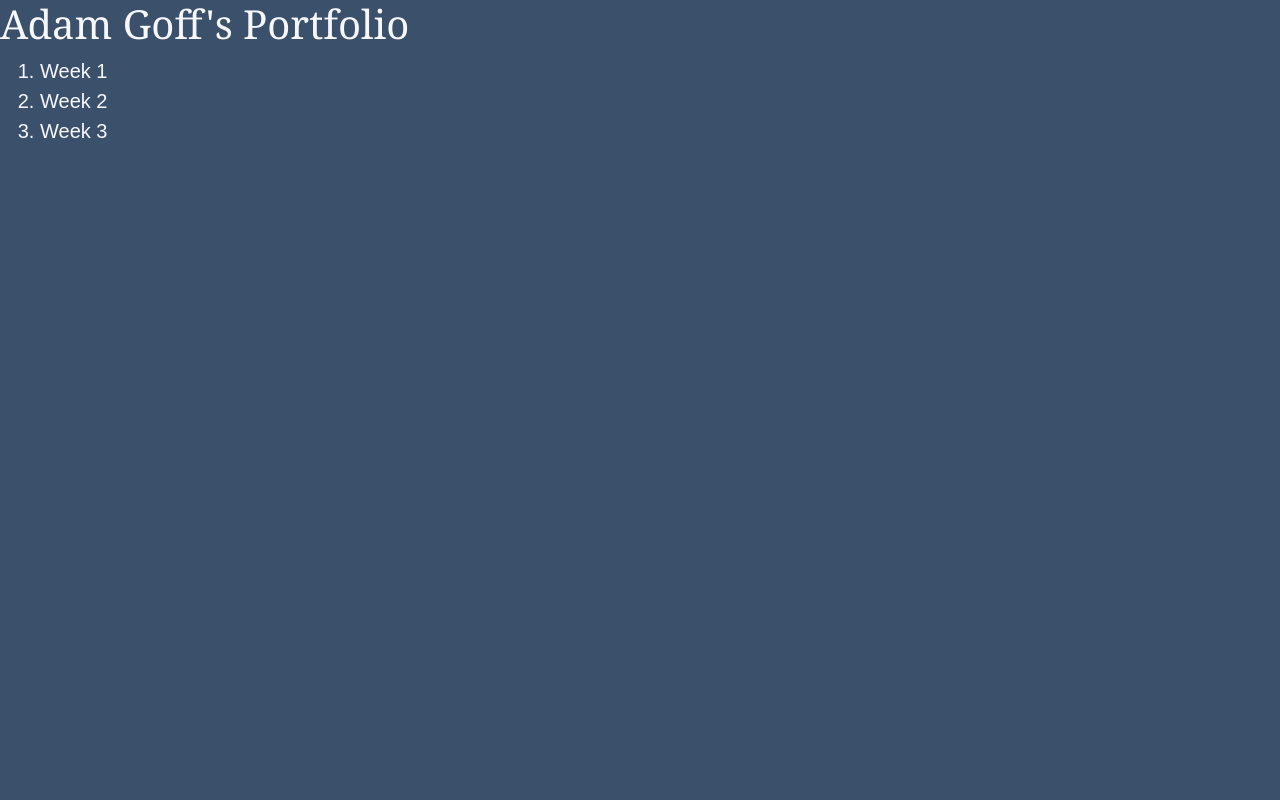
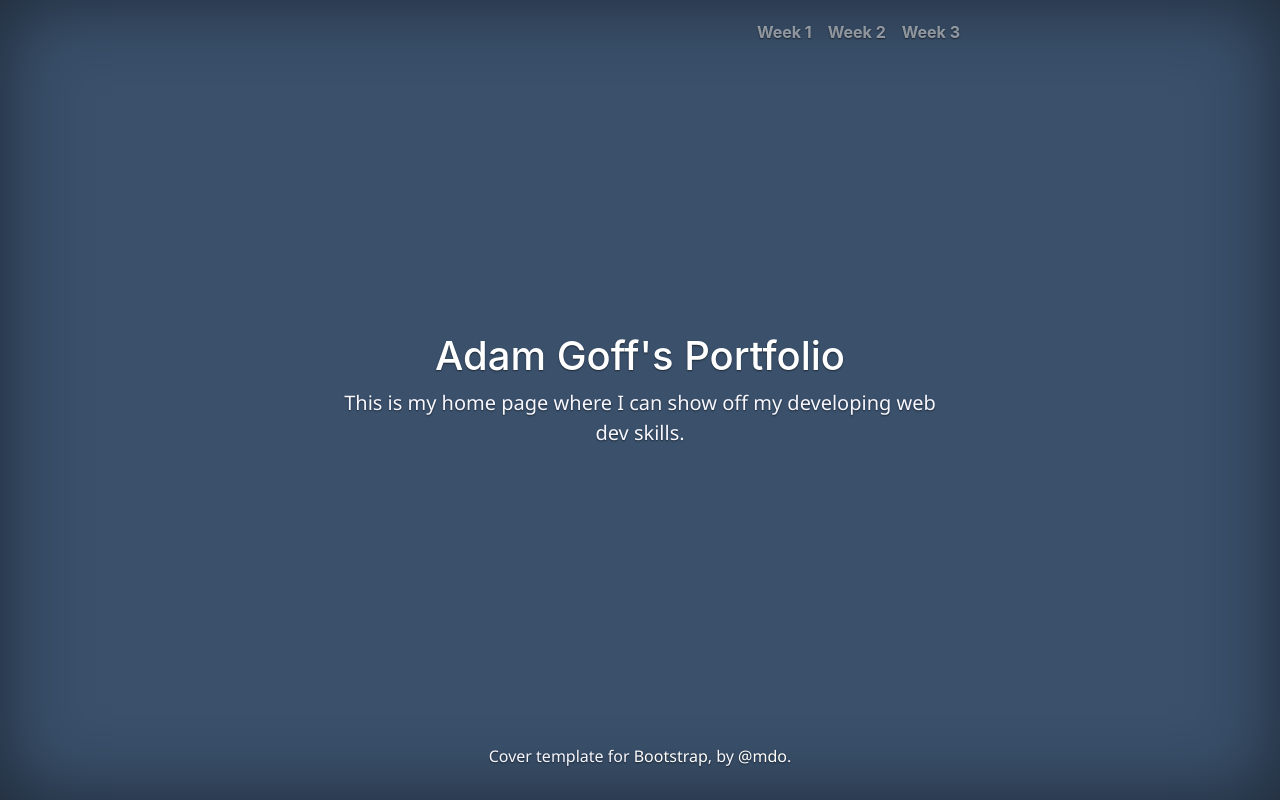
Before and after one commit to AtomicGothic/AtomicGothic.github.io, a plain HTML site: page index.html in a window 1280 px wide. Drawn offline with nearby package versions, Linux system fonts and the light colour scheme.

Commit message:
Added bootstrap features.
Added a css file. Also, used a bootstrap template to make the main index page more interesting.

```diff
--- /dev/null
+++ b/cover.css
@@ -0,0 +1,111 @@
+/*
+ * Globals
+ */
+
+/* Links */
+a,
+a:focus,
+a:hover {
+  color: #fff;
+}
+
+/* Custom default button */
+.btn-secondary,
+.btn-secondary:hover,
+.btn-secondary:focus {
+  color: #333;
+  text-shadow: none; /* Prevent inheritance from `body` */
+  background-color: #fff;
+  border: .05rem solid #fff;
+}
+
+
+/*
+ * Base structure
+ */
+
+html,
+body {
+  height: 100%;
+  background-color: #3a506b;
+}
+
+body {
+  display: -ms-flexbox;
+  display: flex;
+  color: #fff;
+  text-shadow: 0 .05rem .1rem rgba(0, 0, 0, .5);
+  box-shadow: inset 0 0 5rem rgba(0, 0, 0, .5);
+}
+
+p {
+  font-family: 'Segoe UI', Tahoma, Geneva, Verdana, sans-serif;
+  color: #f7f7ff
+}
+
+.cover-container {
+  max-width: 42em;
+}
+
+
+/*
+ * Header
+ */
+.masthead {
+  margin-bottom: 2rem;
+}
+
+.masthead-brand {
+  margin-bottom: 0;
+}
+
+.nav-masthead .nav-link {
+  padding: .25rem 0;
+  font-weight: 700;
+  color: rgba(255, 255, 255, .5);
+  background-color: transparent;
+  border-bottom: .25rem solid transparent;
+}
+
+.nav-masthead .nav-link:hover,
+.nav-masthead .nav-link:focus {
+  border-bottom-color: rgba(255, 255, 255, .25);
+}
+
+.nav-masthead .nav-link + .nav-link {
+  margin-left: 1rem;
+}
+
+.nav-masthead .active {
+  color: #fff;
+  border-bottom-color: #fff;
+}
+
+@media (min-width: 48em) {
+  .masthead-brand {
+    float: left;
+  }
+  .nav-masthead {
+    float: right;
+  }
+}
+
+
+/*
+ * Cover
+ */
+.cover {
+  padding: 0 1.5rem;
+}
+.cover .btn-lg {
+  padding: .75rem 1.25rem;
+  font-weight: 700;
+}
+
+
+/*
+ * Footer
+ */
+.mastfoot {
+  color: rgba(255, 255, 255, .5);
+}
--- a/index.html
+++ b/index.html
@@ -1,24 +1,61 @@
-<!DOCTYPE html>
-<html lang="en-US">
-<meta charset="UTF-8">
-<script src="main.js">
-</script>
-<head>
-  <link rel="stylesheet" href="https://cdn.jsdelivr.net/npm/bootstrap@4.5.3/dist/css/bootstrap.min.css" integrity="sha384-TX8t27EcRE3e/ihU7zmQxVncDAy5uIKz4rEkgIXeMed4M0jlfIDPvg6uqKI2xXr2" crossorigin="anonymous">
-  <title>Adam Goff's Portfolio Index</title>
-</head>
-  <style>
-  ol, li {
-    font-size: 20px;
-    font-family: Arial, Helvetica, sans-serif;
-    color: #f7f7ff;
-  }
-  </style>
-<body onload="loadLinkList()" style="background-color:#3a506b;">
-  <h1 style="color:#f7f7ff; font-family:georgia;">Adam Goff's Portfolio</h1>
-  <ol id="linkList">
-  </ol>
-<script src="https://code.jquery.com/jquery-3.5.1.slim.min.js" integrity="sha384-DfXdz2htPH0lsSSs5nCTpuj/zy4C+OGpamoFVy38MVBnE+IbbVYUew+OrCXaRkfj" crossorigin="anonymous"></script>
-<script src="https://cdn.jsdelivr.net/npm/bootstrap@4.5.3/dist/js/bootstrap.bundle.min.js" integrity="sha384-ho+j7jyWK8fNQe+A12Hb8AhRq26LrZ/JpcUGGOn+Y7RsweNrtN/tE3MoK7ZeZDyx" crossorigin="anonymous"></script>
+<!doctype html>
+<html lang="en">
+  <script src="main.js"></script>
+  <head>
+    <meta charset="utf-8">
+    <meta name="viewport" content="width=device-width, initial-scale=1, shrink-to-fit=no">
+    <meta name="description" content="">
+    <meta name="author" content="Mark Otto, Jacob Thornton, and Bootstrap contributors">
+    <meta name="generator" content="Jekyll v4.1.1">
+    <title>Cover Template · Bootstrap</title>
+
+    <link rel="canonical" href="https://getbootstrap.com/docs/4.5/examples/cover/">
+
+    <!-- Bootstrap core CSS -->
+    <link rel="stylesheet" href="https://cdn.jsdelivr.net/npm/bootstrap@4.5.3/dist/css/bootstrap.min.css" integrity="sha384-TX8t27EcRE3e/ihU7zmQxVncDAy5uIKz4rEkgIXeMed4M0jlfIDPvg6uqKI2xXr2" crossorigin="anonymous">
+
+    <meta name="msapplication-config" content="/docs/4.5/assets/img/favicons/browserconfig.xml">
+    <meta name="theme-color" content="#563d7c">
+
+
+    <style>
+      .bd-placeholder-img {
+        font-size: 1.125rem;
+        text-anchor: middle;
+        -webkit-user-select: none;
+        -moz-user-select: none;
+        -ms-user-select: none;
+        user-select: none;
+      }
+
+      @media (min-width: 768px) {
+        .bd-placeholder-img-lg {
+          font-size: 3.5rem;
+        }
+      }
+    </style>
+    <!-- Custom styles for this template -->
+    <link href="cover.css" rel="stylesheet">
+  </head>
+  <body onload="loadLinkList()" class="text-center">
+    <div class="cover-container d-flex w-100 h-100 p-3 mx-auto flex-column">
+  <header class="masthead mb-auto">
+    <div class="inner">
+      <nav class="nav nav-masthead justify-content-center" id="navBarList">
+      </nav>
+    </div>
+  </header>
+
+  <main role="main" class="inner cover">
+    <h1 class="cover-heading">Adam Goff's Portfolio</h1>
+    <p class="lead">This is my home page where I can show off my developing web dev skills.</p>
+  </main>
+
+  <footer class="mastfoot mt-auto">
+    <div class="inner">
+      <p>Cover template for <a href="https://getbootstrap.com/">Bootstrap</a>, by <a href="https://twitter.com/mdo">@mdo</a>.</p>
+    </div>
+  </footer>
+</div>
 </body>
 </html>
--- a/main.js
+++ b/main.js
@@ -21,10 +21,11 @@ function loadLinkList() {
 
     for (var i = 0; i < links.length; i++){
         textLabel = document.createTextNode(links[i].label);
-        listTag = document.createElement("LI");
+        listTag = document.createElement("a");
         listTag.appendChild(textLabel);
-        listTag.setAttribute("onclick", "window.location.href='" + links[i].url + "';");
-        document.getElementById("linkList").appendChild(listTag);
+        listTag.setAttribute("class", "nav-link");
+        listTag.setAttribute("onclick", "href='" + links[i].url + "';");
+        document.getElementById("navBarList").appendChild(listTag);
     }
 
 }
```
